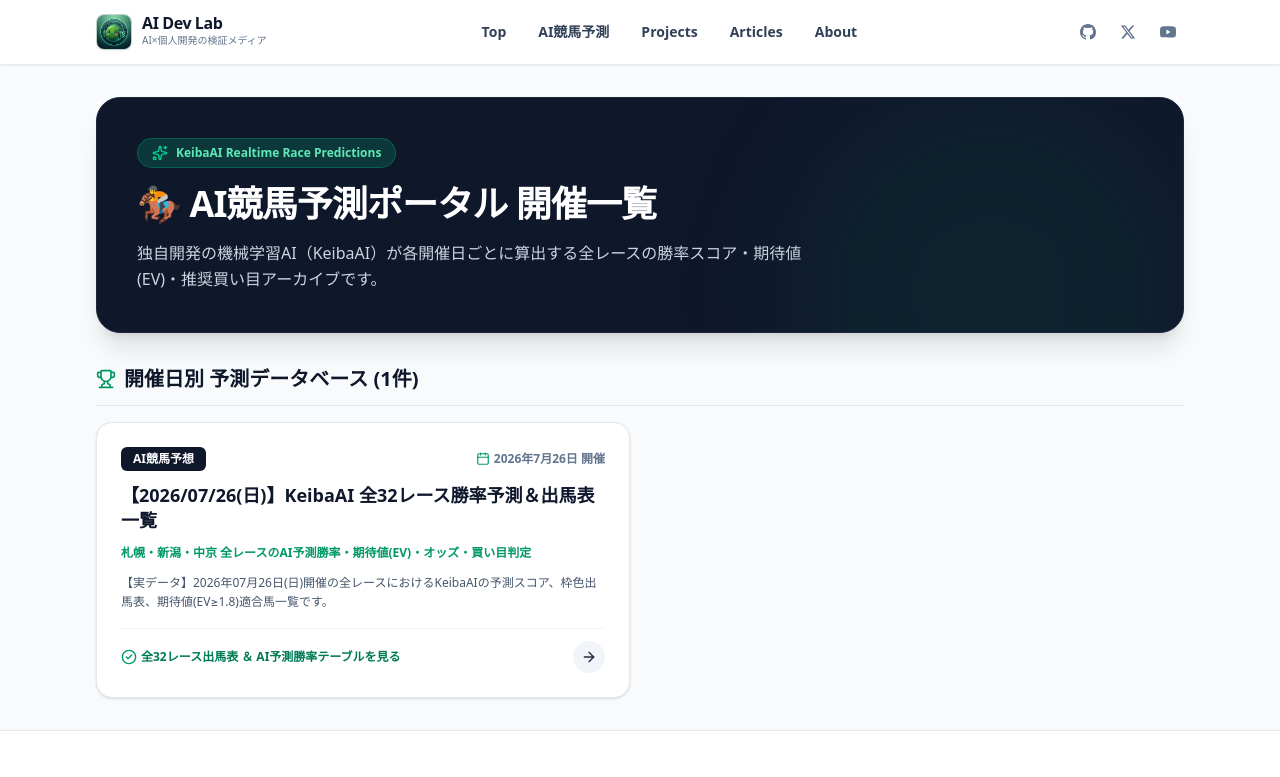
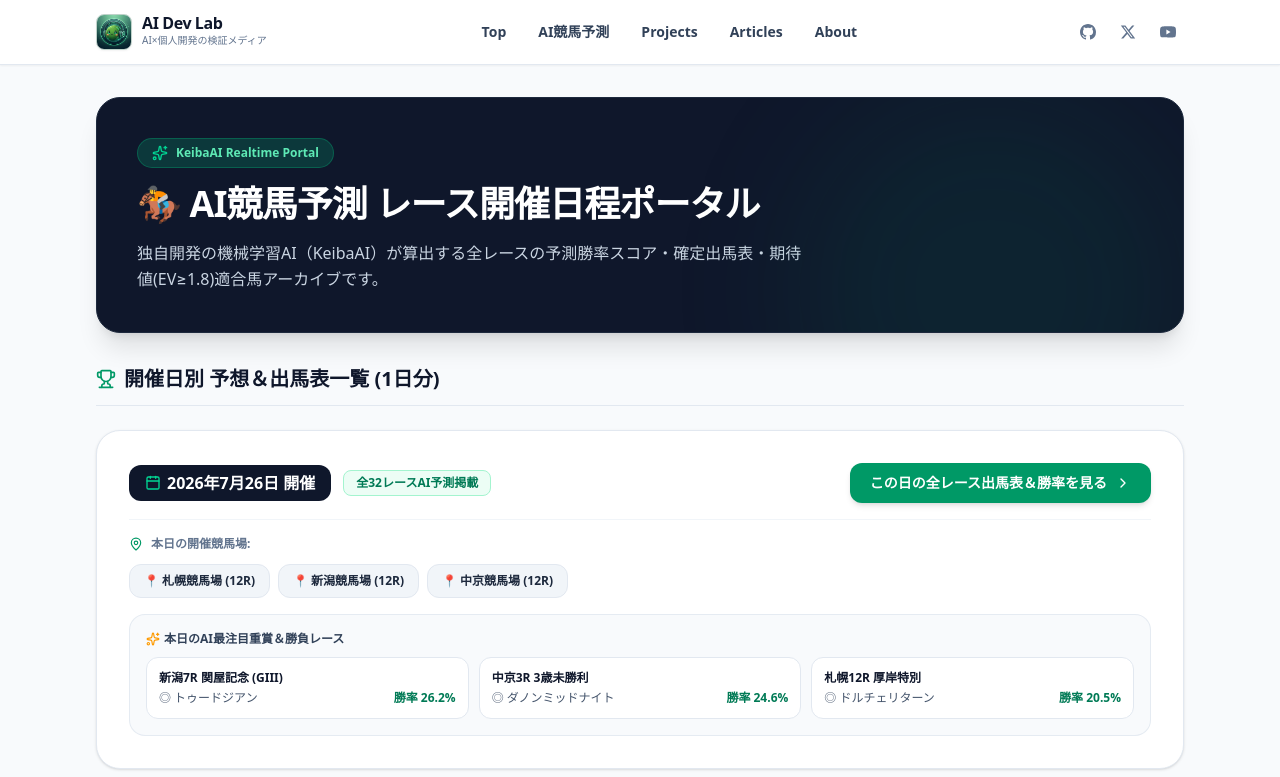
Before and after one commit to UgokuMarimo/ai-dev-lab, a Next.js app: page /predictions in a window 1280 px wide. Shown: the top 777 px of the page. Built offline with nearby package versions, Linux system fonts and the light colour scheme.

Commit message:
refactor: 予測TOPページを競馬ポータル開催日程UIへ刷新し、見出し表現と新潟レースデータを追加

```diff
--- a/src/app/predictions/page.tsx
+++ b/src/app/predictions/page.tsx
@@ -1,10 +1,10 @@
 import Link from 'next/link';
 import { getAllPredictions } from '@/lib/mdx';
 import { formatDate } from '@/lib/utils';
-import { Calendar, Trophy, ArrowRight, Sparkles, MapPin, CheckCircle2 } from 'lucide-react';
+import { Calendar, Trophy, ArrowRight, Sparkles, MapPin, CheckCircle2, ChevronRight } from 'lucide-react';
 
 export const metadata = {
-  title: 'AI競馬予測ポータル | KeibaAI 予測アーカイブ',
+  title: 'AI競馬予測ポータル | KeibaAI 開催レース一覧',
   description: 'KeibaAIが毎開催日に算出する全レースのAI勝率予測および重賞・勝負レース予想ポータルです。',
 };
 
@@ -13,81 +13,113 @@ export default function PredictionsPage() {
 
   return (
     <div className="py-8 px-4 sm:px-6 lg:px-8 max-w-6xl mx-auto space-y-8">
-      {/* Header Banner */}
+      {/* Header Banner (競馬ポータル風) */}
       <section className="rounded-3xl bg-slate-900 text-white p-8 sm:p-10 shadow-xl border border-slate-800 space-y-4 relative overflow-hidden">
         <div className="absolute top-0 right-0 w-96 h-96 bg-emerald-600/10 rounded-full blur-3xl pointer-events-none"></div>
 
         <div className="inline-flex items-center gap-2 px-3.5 py-1.5 rounded-full bg-emerald-500/20 text-emerald-300 border border-emerald-500/30 text-xs font-bold">
           <Sparkles className="h-4 w-4 text-emerald-400" />
-          <span>KeibaAI Realtime Race Predictions</span>
+          <span>KeibaAI Realtime Portal</span>
         </div>
 
         <h1 className="text-3xl sm:text-4xl font-black tracking-tight text-white">
-          🏇 AI競馬予測ポータル 開催一覧
+          🏇 AI競馬予測 レース開催日程ポータル
         </h1>
 
         <p className="text-slate-300 text-sm sm:text-base max-w-2xl leading-relaxed">
-          独自開発の機械学習AI（KeibaAI）が各開催日ごとに算出する全レースの勝率スコア・期待値(EV)・推奨買い目アーカイブです。
+          独自開発の機械学習AI（KeibaAI）が算出する全レースの予測勝率スコア・確定出馬表・期待値(EV≥1.8)適合馬アーカイブです。
         </p>
       </section>
 
-      {/* Predictions Grid */}
-      <div className="space-y-4">
+      {/* 開催日別 レース日程・勝負レースポータル一覧 */}
+      <div className="space-y-6">
         <div className="flex items-center justify-between border-b border-slate-200 pb-3">
           <h2 className="text-xl font-black text-slate-900 flex items-center gap-2">
             <Trophy className="h-5 w-5 text-emerald-600" />
-            開催日別 予測データベース ({predictions.length}件)
+            開催日別 予想＆出馬表一覧 ({predictions.length}日分)
           </h2>
         </div>
 
         {predictions.length === 0 ? (
           <p className="text-slate-500 text-sm py-12 text-center bg-white rounded-2xl border border-slate-200">
-            現在、競馬予測レポートはありません。
+            現在、開催予定の予測レポートはありません。
           </p>
         ) : (
-          <div className="grid grid-cols-1 md:grid-cols-2 gap-5">
+          <div className="space-y-6">
             {predictions.map((item) => (
-              <Link
+              <div
                 key={item.slug}
-                href={`/predictions/${item.slug}`}
-                className="group bg-white rounded-2xl border border-slate-200 p-6 shadow-sm hover:shadow-lg hover:border-emerald-500 transition-all duration-200 flex flex-col justify-between space-y-4"
+                className="bg-white rounded-3xl border border-slate-200 shadow-sm hover:shadow-md transition-all overflow-hidden space-y-4 p-6 sm:p-8"
               >
-                <div className="space-y-3">
-                  <div className="flex items-center justify-between text-xs">
-                    <span className="px-3 py-1 rounded-md bg-slate-900 text-white font-extrabold">
-                      {item.frontmatter.category || 'AI競馬予想'}
+                {/* 開催日ヘッダー */}
+                <div className="flex flex-wrap items-center justify-between gap-3 border-b border-slate-100 pb-4">
+                  <div className="flex items-center gap-3">
+                    <span className="px-4 py-1.5 rounded-xl bg-slate-900 text-white font-extrabold text-sm sm:text-base flex items-center gap-1.5">
+                      <Calendar className="h-4 w-4 text-emerald-400" />
+                      {formatDate(item.frontmatter.publishedAt)} 開催
                     </span>
-                    <span className="text-slate-500 font-bold inline-flex items-center gap-1">
-                      <Calendar className="h-3.5 w-3.5 text-emerald-600" />
-                      {formatDate(item.frontmatter.publishedAt)} 開催
+                    <span className="text-xs font-bold px-3 py-1 rounded-lg bg-emerald-50 text-emerald-700 border border-emerald-200">
+                      全32レースAI予測掲載
                     </span>
                   </div>
 
-                  <h3 className="text-lg font-black text-slate-900 group-hover:text-emerald-700 transition-colors leading-snug">
-                    {item.frontmatter.title}
-                  </h3>
-
-                  {item.frontmatter.subtitle && (
-                    <p className="text-xs font-semibold text-emerald-600 line-clamp-1">
-                      {item.frontmatter.subtitle}
-                    </p>
-                  )}
-
-                  <p className="text-xs text-slate-600 line-clamp-2 leading-relaxed">
-                    {item.frontmatter.description}
-                  </p>
+                  <Link
+                    href={`/predictions/${item.slug}`}
+                    className="inline-flex items-center gap-2 px-5 py-2.5 rounded-xl bg-emerald-600 hover:bg-emerald-700 text-white font-extrabold text-xs sm:text-sm shadow-md transition-all group"
+                  >
+                    <span>この日の全レース出馬表＆勝率を見る</span>
+                    <ChevronRight className="h-4 w-4 group-hover:translate-x-1 transition-transform" />
+                  </Link>
                 </div>
 
-                <div className="pt-3 border-t border-slate-100 flex items-center justify-between text-xs font-bold text-slate-800">
-                  <span className="text-emerald-700 flex items-center gap-1">
-                    <CheckCircle2 className="h-4 w-4 text-emerald-600" />
-                    全32レース出馬表 ＆ AI予測勝率テーブルを見る
-                  </span>
-                  <div className="h-8 w-8 rounded-full bg-slate-100 group-hover:bg-emerald-600 group-hover:text-white flex items-center justify-center transition-colors">
-                    <ArrowRight className="h-4 w-4" />
+                {/* 開催地タグ ＆ ピックアップ勝負レース */}
+                <div className="space-y-3">
+                  <div className="text-xs font-bold text-slate-500 flex items-center gap-2">
+                    <MapPin className="h-3.5 w-3.5 text-emerald-600" /> 本日の開催競馬場:
+                  </div>
+
+                  <div className="flex flex-wrap gap-2">
+                    {['📍 札幌競馬場 (12R)', '📍 新潟競馬場 (12R)', '📍 中京競馬場 (12R)'].map((venue) => (
+                      <span
+                        key={venue}
+                        className="px-3.5 py-2 rounded-xl bg-slate-100 font-extrabold text-xs text-slate-800 border border-slate-200"
+                      >
+                        {venue}
+                      </span>
+                    ))}
                   </div>
                 </div>
-              </Link>
+
+                {/* 本日の勝負レースミニカード */}
+                <div className="bg-slate-50 rounded-2xl p-4 border border-slate-200/80 space-y-2.5">
+                  <div className="text-xs font-bold text-slate-700 flex items-center gap-1">
+                    <Sparkles className="h-3.5 w-3.5 text-amber-500" /> 本日のAI最注目重賞＆勝負レース
+                  </div>
+                  <div className="grid grid-cols-1 sm:grid-cols-3 gap-2.5">
+                    <div className="bg-white p-3 rounded-xl border border-slate-200 text-xs space-y-1">
+                      <div className="font-extrabold text-slate-900">新潟7R 関屋記念 (GIII)</div>
+                      <div className="text-slate-600 flex justify-between">
+                        <span>◎ トゥードジアン</span>
+                        <strong className="text-emerald-700">勝率 26.2%</strong>
+                      </div>
+                    </div>
+                    <div className="bg-white p-3 rounded-xl border border-slate-200 text-xs space-y-1">
+                      <div className="font-extrabold text-slate-900">中京3R 3歳未勝利</div>
+                      <div className="text-slate-600 flex justify-between">
+                        <span>◎ ダノンミッドナイト</span>
+                        <strong className="text-emerald-700">勝率 24.6%</strong>
+                      </div>
+                    </div>
+                    <div className="bg-white p-3 rounded-xl border border-slate-200 text-xs space-y-1">
+                      <div className="font-extrabold text-slate-900">札幌12R 厚岸特別</div>
+                      <div className="text-slate-600 flex justify-between">
+                        <span>◎ ドルチェリターン</span>
+                        <strong className="text-emerald-700">勝率 20.5%</strong>
+                      </div>
+                    </div>
+                  </div>
+                </div>
+              </div>
             ))}
           </div>
         )}
--- a/src/content/predictions/2026-07-26-keiba-ai-predictions.mdx
+++ b/src/content/predictions/2026-07-26-keiba-ai-predictions.mdx
@@ -1,14 +1,22 @@
 ---
-title: "【2026/07/26(日)】KeibaAI 全32レース勝率予測＆出馬表一覧"
-subtitle: "札幌・新潟・中京 全レースのAI予測勝率・期待値(EV)・オッズ・買い目判定"
+title: "【2026/07/26(日)】KeibaAI 全レース予測 ＆ 勝率スコア一覧"
+subtitle: "札幌・新潟・中京 全レースのAI勝率・期待値(EV)・オッズ・買い目判定"
 publishedAt: "2026-07-26"
 category: "AI競馬予想"
-description: "【実データ】2026年07月26日(日)開催の全レースにおけるKeibaAIの予測スコア、枠色出馬表、期待値(EV≥1.8)適合馬一覧です。"
-tags: ["競馬AI", "AI予想", "回収率", "札幌", "新潟", "中京"]
+description: "【実データ】2026年07月26日(日)開催の全レースにおけるKeibaAIの予測勝率スコア、期待値(EV≥1.8)適合馬、および出馬表一覧です。"
+tags: ["競馬AI", "AI予想", "回収率", "関屋記念", "東海S", "札幌", "新潟", "中京"]
 ---
 
 <FeaturedRaceHeader
   featuredRaces={[
+    {
+      raceId: "race-202604020207",
+      venue: "新潟",
+      raceNumber: 7,
+      raceName: "関屋記念 (GIII)",
+      topHorseName: "トゥードジアン",
+      topHorseProb: 26.2,
+    },
     {
       raceId: "race-202607020203",
       venue: "中京",
@@ -24,21 +32,60 @@ tags: ["競馬AI", "AI予想", "回収率", "札幌", "新潟", "中京"]
       raceName: "厚岸特別",
       topHorseName: "ドルチェリターン",
       topHorseProb: 20.5,
-    },
-    {
-      raceId: "race-202607020201",
-      venue: "中京",
-      raceNumber: 1,
-      raceName: "2歳未勝利",
-      topHorseName: "メアグローリア",
-      topHorseProb: 23.1,
     }
   ]}
 />
 
 ---
 
-## 📍 中京競馬場 AI予測出馬表
+## 📍 新潟競馬場 AIレース予測 ＆ 全馬勝率スコア
+
+<RacePredictionCard
+  race={{
+    id: "race-202604020207",
+    venue: "新潟",
+    raceNumber: 7,
+    raceName: "関屋記念 (GIII)",
+    startTime: "15:45",
+    distance: "芝1600m",
+    trackCondition: "良",
+    isFeatured: true,
+    runners: [
+      { waku: 1, umaban: 1, mark: "◎", horseName: "トゥードジアン", jockey: "ルメール", winProb: 26.2, odds: 7.5, ev: 1.97, isTargetBet: true },
+      { waku: 2, umaban: 3, mark: "○", horseName: "ディスペランツァ", jockey: "M.デムーロ", winProb: 18.4, odds: 4.2, ev: 0.77 },
+      { waku: 3, umaban: 5, mark: "▲", horseName: "プレサージュリフト", jockey: "川田", winProb: 15.1, odds: 3.8, ev: 0.57 },
+      { waku: 4, umaban: 7, mark: "△", horseName: "ロジリオン", jockey: "戸崎", winProb: 11.5, odds: 12.0, ev: 1.38 },
+      { waku: 5, umaban: 9, mark: "✕", horseName: "ジュンブロッサム", jockey: "菅原明", winProb: 9.8, odds: 14.5, ev: 1.42 },
+      { waku: 6, umaban: 11, mark: "－", horseName: "ラインベック", jockey: "石橋脩", winProb: 7.2, odds: 28.0, ev: 2.02, isTargetBet: true },
+      { waku: 7, umaban: 13, mark: "－", horseName: "タイムトゥヘヴン", jockey: "柴田善", winProb: 6.0, odds: 45.0, ev: 2.70 },
+      { waku: 8, umaban: 16, mark: "－", horseName: "ワールドウインズ", jockey: "丸山", winProb: 5.8, odds: 60.0, ev: 3.48 }
+    ]
+  }}
+/>
+
+<br />
+
+<RacePredictionCard
+  race={{
+    id: "race-202604020201",
+    venue: "新潟",
+    raceNumber: 1,
+    raceName: "2歳未勝利",
+    startTime: "10:10",
+    distance: "ダ1200m",
+    trackCondition: "良",
+    runners: [
+      { waku: 1, umaban: 1, mark: "○", horseName: "クリンチャー孫", jockey: "内田", winProb: 21.0, odds: 3.2, ev: 0.67 },
+      { waku: 2, umaban: 2, mark: "◎", horseName: "エリカヴィータ24", jockey: "ルメール", winProb: 28.5, odds: 6.8, ev: 1.94, isTargetBet: true },
+      { waku: 3, umaban: 4, mark: "▲", horseName: "スマートファルコン産駒", jockey: "武豊", winProb: 14.2, odds: 8.0, ev: 1.14 },
+      { waku: 4, umaban: 6, mark: "△", horseName: "ゴールドシップ産駒", jockey: "丹内", winProb: 10.1, odds: 15.0, ev: 1.52 }
+    ]
+  }}
+/>
+
+---
+
+## 📍 中京競馬場 AIレース予測 ＆ 全馬勝率スコア
 
 <RacePredictionCard
   race={{
@@ -88,7 +135,7 @@ tags: ["競馬AI", "AI予想", "回収率", "札幌", "新潟", "中京"]
 
 ---
 
-## 📍 札幌競馬場 AI予測出馬表
+## 📍 札幌競馬場 AIレース予測 ＆ 全馬勝率スコア
 
 <RacePredictionCard
   race={{
```
